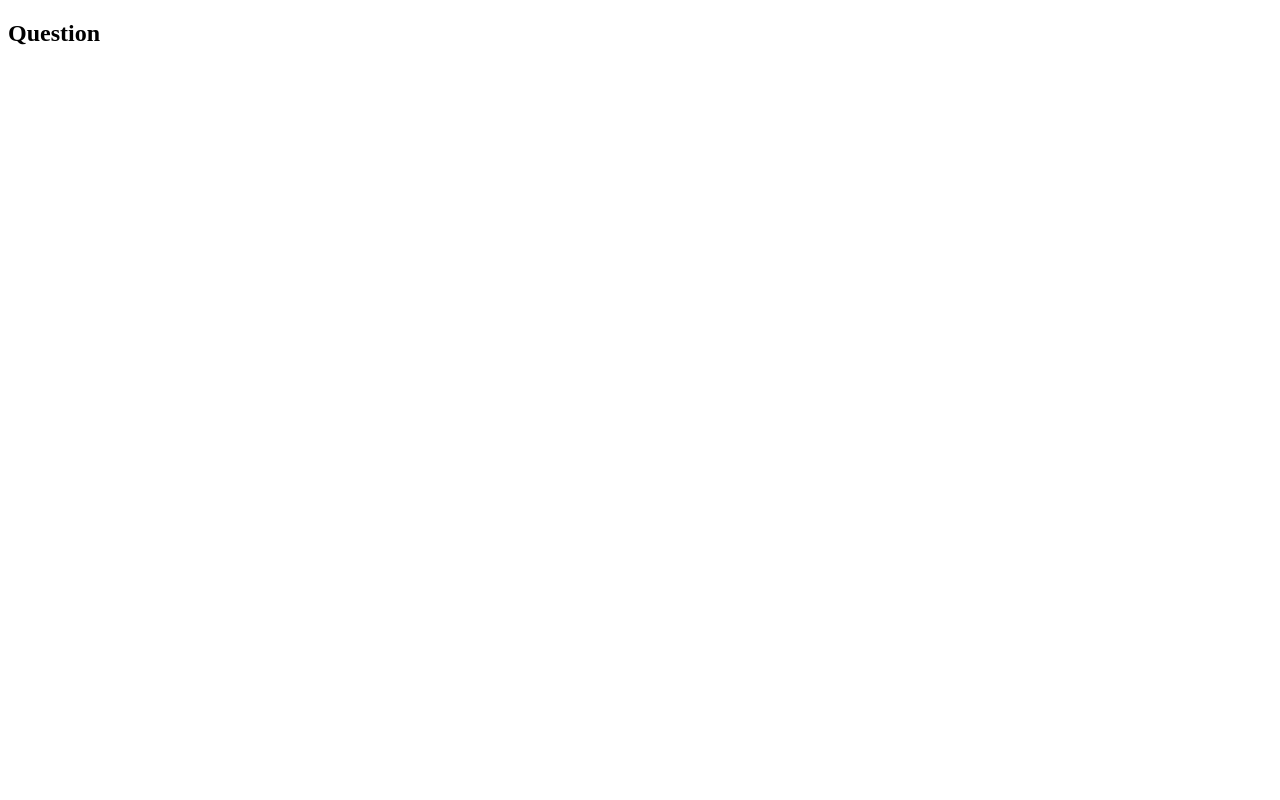
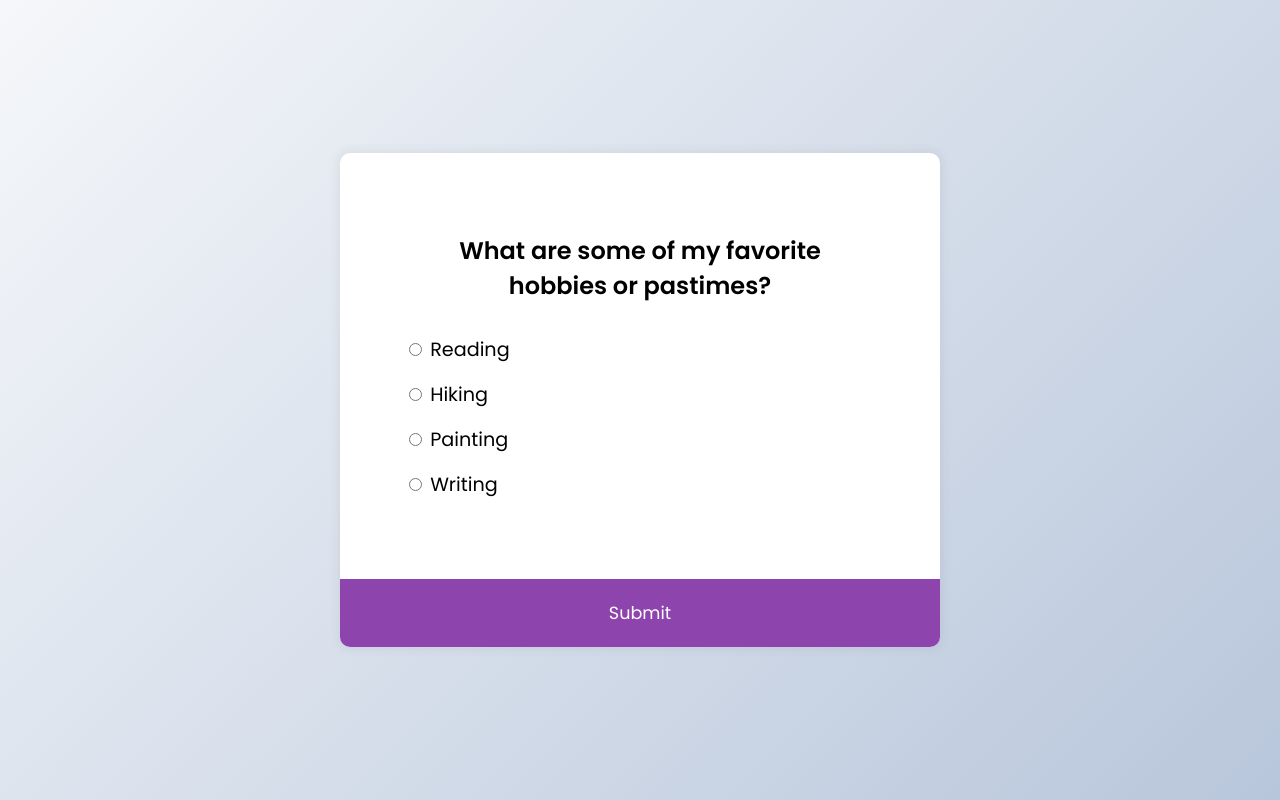
Before and after one commit to Nunusavi/Quizapp, a plain HTML site: page index.html in a window 1280 px wide. Drawn offline with Linux system fonts and the light colour scheme.

Commit message:
finished Quiz website

```diff
--- a/index.html
+++ b/index.html
@@ -1,19 +1,37 @@
 <!DOCTYPE html>
 <html lang="en">
-<head>
-    <meta charset="UTF-8">
-    <meta name="viewport" content="width=device-width, initial-scale=1.0">
-    <title>Quiz</title>
-</head>
-<body>
-    <main>
-        <div class="quiz-container">
-            <div id="question">
-                <h2>Question</h2>
+    <head>
+        <meta charset="UTF-8" />
+        <meta name="viewport" content="width=device-width, initial-scale=1.0" />
+        <title>Friendship Quiz Nathan version</title>
+        <link rel="stylesheet" href="style.css" />
+        <script src="script.js" defer></script>
+    </head>
+    <body>
+        <div class="quiz-container" id="quiz">
+            <div class="quiz-header">
+                <h2 id="question">Question text</h2>
+                <ul>
+                    <li>
+                        <input type="radio" id="a"name="answer" class="answer"/>
+                        <label id="a_text" for="a">A</label>
+                    </li>
+                    <li>
+                        <input type="radio"id="b" name="answer"class="answer"/>
+
+                        <label id="b_text" for="b">B</label>
+                    </li>
+                    <li>
+                        <input type="radio" id="c" name="answer" class="answer"/>
+                          <label id="c_text" for="c">C</label>
+                    </li>
+                    <li>
+                        <input type="radio" id="d" name="answer" class="answer" />
+                           <label id="d_text" for="d">D</label>
+                    </li>
+                </ul>
             </div>
-            <div id="answer">
-
+            <button id="submit">Submit</button>
         </div>
-    </main>
-</body>
+    </body>
 </html>
--- /dev/null
+++ b/script.js
@@ -0,0 +1,153 @@
+const quizData = [
+    {
+        question: "What are some of my favorite hobbies or pastimes?",
+        a:"Reading",
+        b:"Hiking",
+        c:"Painting",
+        d:"Writing",
+        correct: "d",
+    },
+    {
+        question: "Can you name one of my favorite books or authors?",
+        a: "'To Kill a Mockingbird' by Harper Lee",
+        b: "'Harry Potter' series by J.K. Rowling",
+        c: "'In the Presence of Absence' by Mahmoud Darwish",
+        d: "'Art of Suduction' by Robert Greene",
+        correct: "c",
+    },
+    {
+        question: "What are some of my career aspirations or goals?",
+        a: "Becoming a successful entrepreneur",
+        b: "Pursuing a career in Aviation",
+        c: "Working in environmental conservation",
+        d: "Entering academia and teaching",
+        correct: "a",
+    },
+    {
+        question: "What's my favorite dish?",
+        a: "Doro Wat",
+        b: "Shiro",
+        c: "Full fish fried",
+        d: "none of the above",
+        correct: "b",
+    },
+    {
+        question: "Which countries or places have I mentioned wanting to visit ?",
+        a: "Dessie",
+        b: "Dubai",
+        c: "Mekelle",
+        d: "China",
+        correct: "a",
+    },
+    {
+        question: "What are some of my core values or beliefs? Equality and social justice",
+        a: "Equality and social justice",
+        b: "Personal growth and development",
+        c: "Environmental sustainability",
+        d: "Family and community",
+        correct: "b",
+    },
+    {
+        question: "What's my preferred way of spending weekends or free time?",
+        a: "Exploring nature and hiking",
+        b: "Reading books and relaxing at home",
+        c: "Going to concerts or live events",
+        d: "Trying out new restaurants and cuisines",
+        correct: "b",
+    },
+    {
+        question: "Do you know any of my pet peeves or dislikes?",
+        a: "Disorganization and clutter",
+        b: "Loud chewing noises",
+        c: "Cold weather",
+        d: "Unpunctuality",
+        correct: "d",
+    },
+    {
+        question: "What are some of my favorite music genres, bands, or artists?",
+        a: "Pop - Taylor Swift",
+        b: "Hip-hop - Kendrick Lamar",
+        c: "RnB - Daniel Caesar",
+        d: "Electronic - Daft Punk",
+        correct: "c",
+    },
+    {
+        question: "What is my preferred way of celebrating special occasions, like birthdays or anniversaries?",
+        a: "Having a small gathering with close friends and family",
+        b: "Going on a weekend getaway or trip",
+        c: "Enjoying a fancy dinner at a fine dining restaurant",
+        d: "Organizing a themed party or event",
+        correct: "a",
+    },
+];
+
+const quiz = document.getElementById("quiz");
+const answerEls = document.querySelectorAll(".answer");
+const questionEl = document.getElementById("question");
+const a_text = document.getElementById("a_text");
+const b_text = document.getElementById("b_text");
+const c_text = document.getElementById("c_text");
+const d_text = document.getElementById("d_text");
+const submitBtn = document.getElementById("submit");
+
+let currentQuiz = 0;
+let score = 0;
+
+loadQuiz();
+
+function loadQuiz() {
+    deselectAnswers();
+
+    const currentQuizData = quizData[currentQuiz];
+
+    questionEl.innerText = currentQuizData.question;
+    a_text.innerText = currentQuizData.a;
+    b_text.innerText = currentQuizData.b;
+    c_text.innerText = currentQuizData.c;
+    d_text.innerText = currentQuizData.d;
+}
+
+function getSelected() {
+    let answer = undefined;
+
+    answerEls.forEach((answerEl) => {
+        if (answerEl.checked) {
+            answer = answerEl.id;
+        }
+    });
+
+    return answer;
+}
+
+function deselectAnswers() {
+    answerEls.forEach((answerEl) => {
+        answerEl.checked = false;
+    });
+}
+
+submitBtn.addEventListener("click", () => {
+    // check to see the answer
+    const answer = getSelected();
+
+    if (answer) {
+        if (answer === quizData[currentQuiz].correct) {
+            score++;
+        }
+
+        currentQuiz++;
+        if (currentQuiz < quizData.length) {
+            loadQuiz();
+        } else {
+            if(score >= 8){
+                quiz.innerHTML ='<h2>You know me too well, You are a great friend!</h2><button onclick="location.reload()">Reload</button>';
+            }
+            else if (score >= 5 && score < 8){
+                quiz.innerHTML ='<h2> ${score}/${quizData.length} We need to work on our friendship, You are a good friend though!</h2><button onclick="location.reload()">Reload</button>';
+            }
+            else {
+                quiz.innerHTML ='<h2> ${score}/${quizData.length} Who are you? You are not my friend! Disappointment </h2><button onclick="location.reload()">Reload</button>';
+            }
+
+        }
+    }
+});
--- /dev/null
+++ b/style.css
@@ -0,0 +1,70 @@
+@import url("https://fonts.googleapis.com/css2?family=Poppins:wght@200;400;600&display=swap");
+
+* {
+    box-sizing: border-box;
+}
+
+body {
+    background-color: #b8c6db;
+    background-image: linear-gradient(315deg, #b8c6db 0%, #f5f7fa 100%);
+    display: flex;
+    align-items: center;
+    justify-content: center;
+    font-family: "Poppins", sans-serif;
+    margin: 0;
+    min-height: 100vh;
+}
+
+.quiz-container {
+    background-color: #fff;
+    border-radius: 10px;
+    box-shadow: 0 0 10px 2px rgba(100, 100, 100, 0.1);
+    overflow: hidden;
+    width: 600px;
+    max-width: 100%;
+}
+
+.quiz-header {
+    padding: 4rem;
+}
+
+h2 {
+    padding: 1rem;
+    text-align: center;
+    margin: 0;
+}
+
+ul {
+    list-style-type: none;
+    padding: 0;
+}
+
+ul li {
+    font-size: 1.2rem;
+    margin: 1rem 0;
+}
+
+ul li label {
+    cursor: pointer;
+}
+
+button {
+    background-color: #8e44ad;
+    border: none;
+    color: white;
+    cursor: pointer;
+    display: block;
+    font-family: inherit;
+    font-size: 1.1rem;
+    width: 100%;
+    padding: 1.3rem;
+}
+
+button:hover {
+    background-color: #732d91;
+}
+
+button:focus {
+    background-color: #5e3370;
+    outline: none;
+}
```
